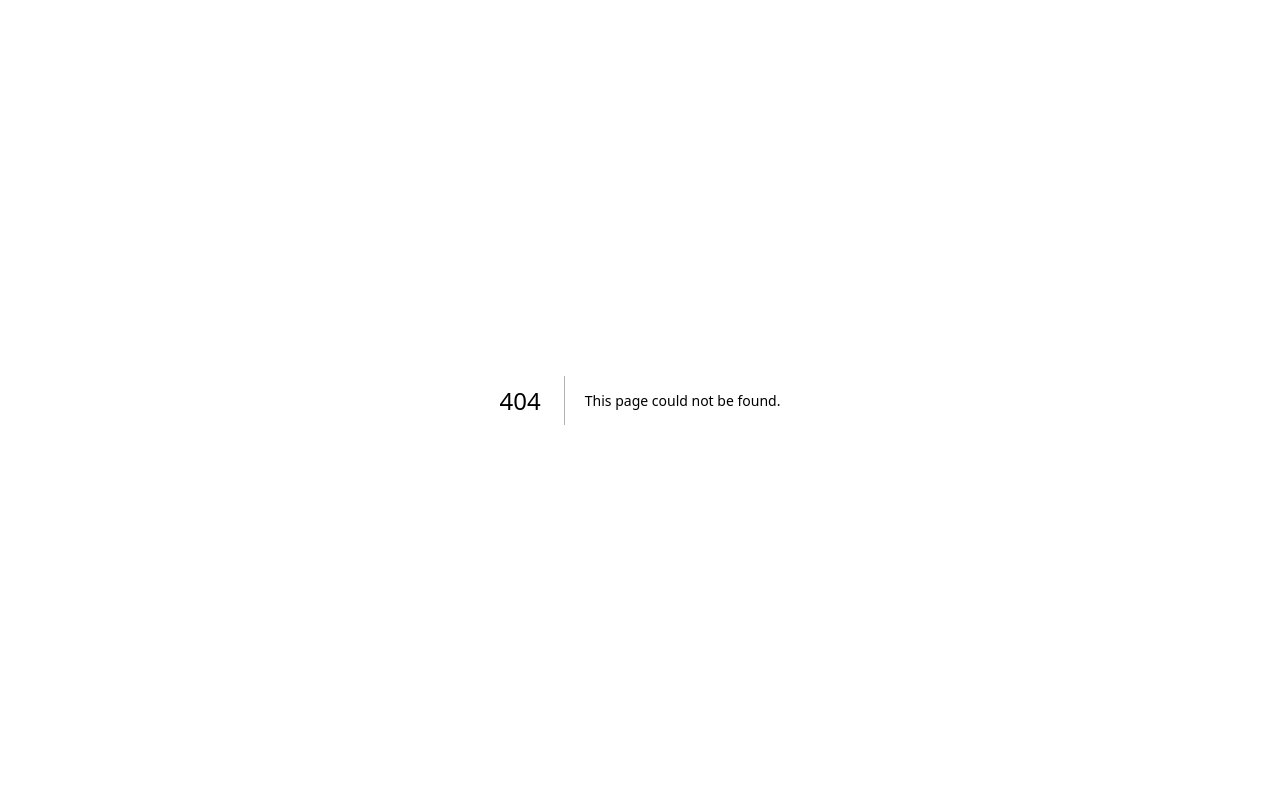
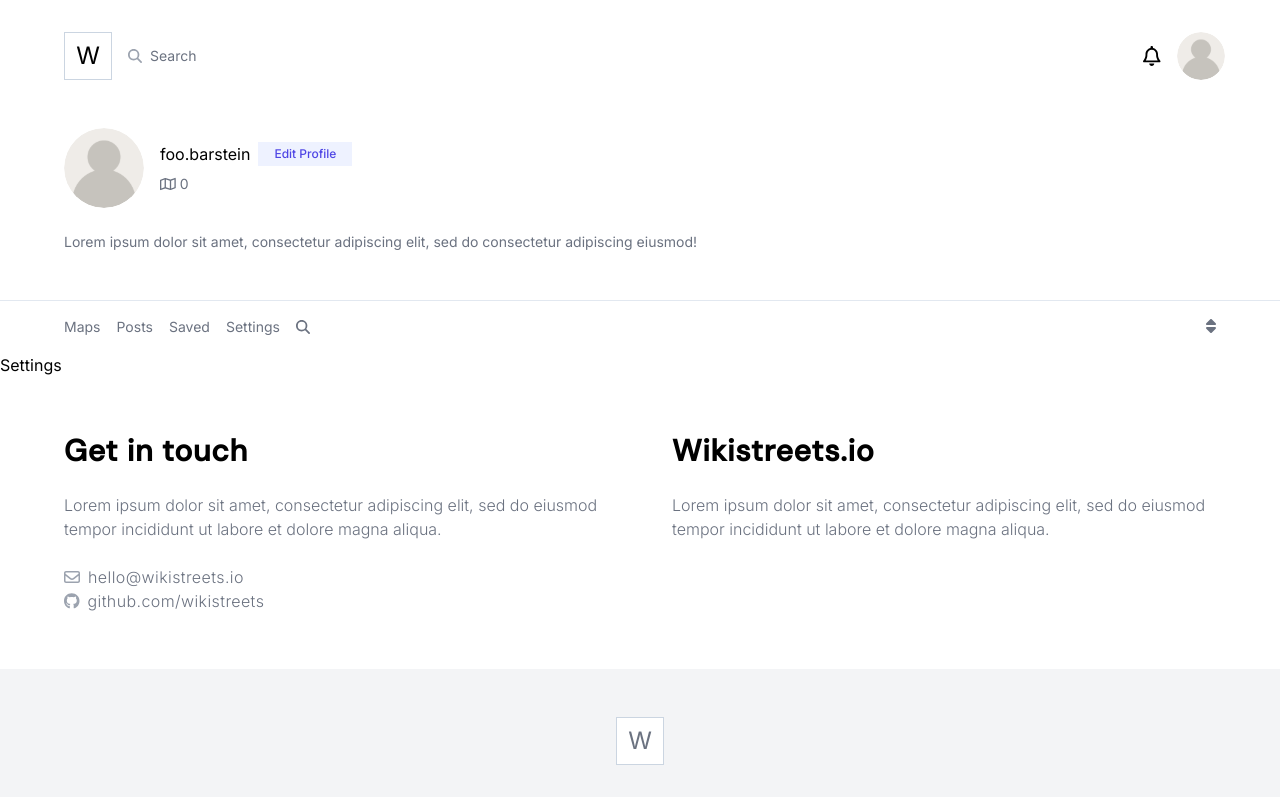
Before and after one commit to wikistreets/web-app, a Next.js app: page /users/1/settings in a window 1280 px wide. Before the commit this address had no page. Shown: the top 797 px of the page. Built offline with nearby package versions, Linux system fonts and the light colour scheme.

Commit message:
Settings page

```diff
--- /dev/null
+++ b/src/app/users/[id]/settings/page.tsx
@@ -0,0 +1,9 @@
+export const Settings = () => {
+  return (
+    <>
+      <p>Settings</p>
+    </>
+  );
+};
+
+export default Settings;
```
